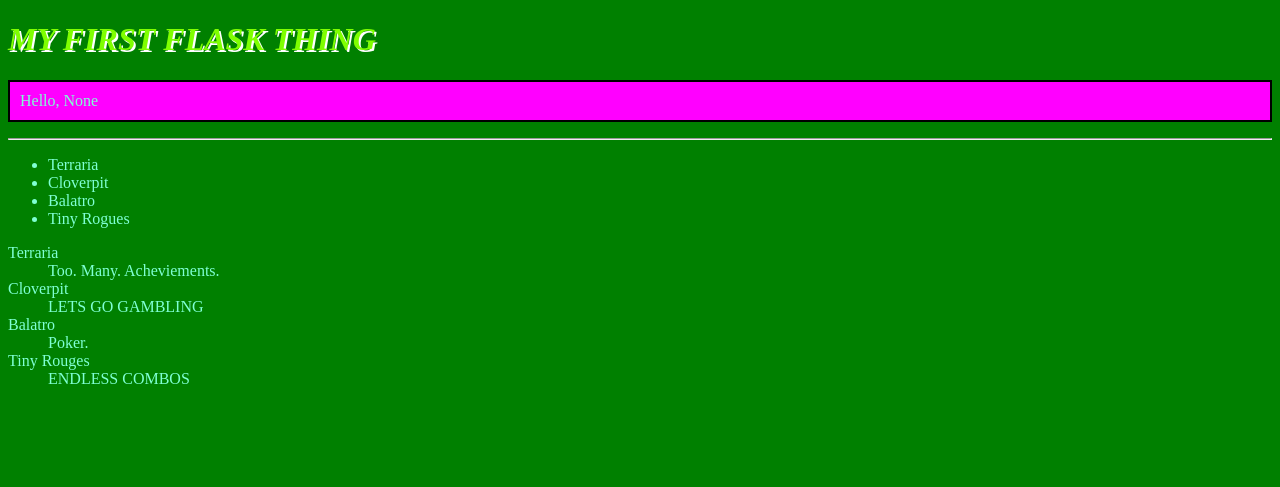
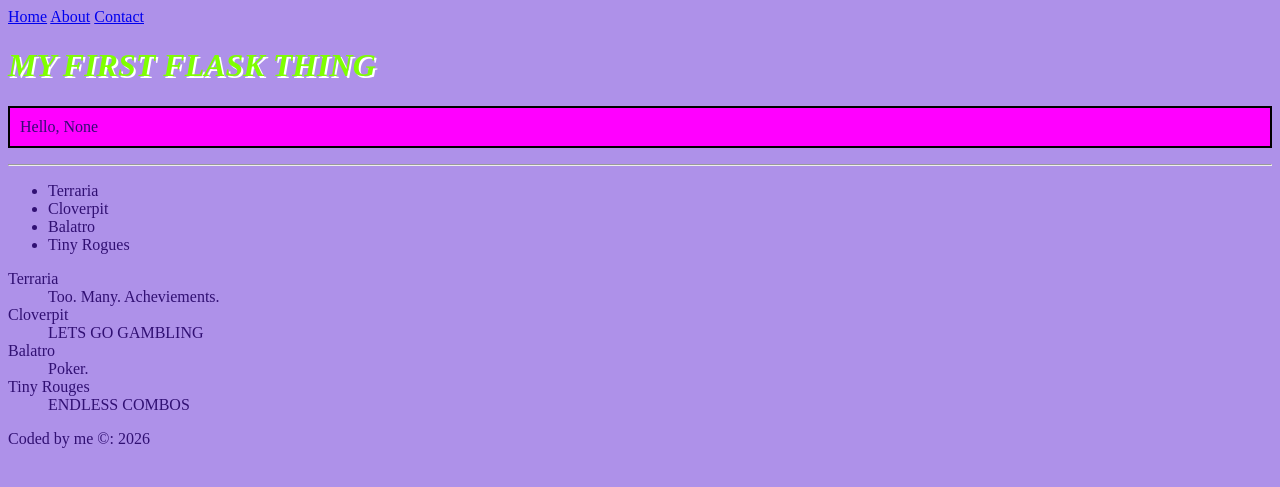
Before and after one commit to BryceJ2026/CS3-Unit3-notes, a Flask app: page / in a window 1280 px wide. Shown: the top 487 px of the page. Run offline with Flask 3, Linux system fonts and the light colour scheme.

Commit message:
did more style stuff

```diff
--- a/static/style.css
+++ b/static/style.css
@@ -1,6 +1,16 @@
+/* CSS Variables! For color palettes & consistency */
+:root {
+    --accent: #5826ba;
+    --accent-lt: #a888e8eb;
+    --accent-dk: #2c0b6ef7;
+
+}
+
+
+
 body {
-    background: green;
-    color:aquamarine;
+    background: var(--accent-lt);
+    color:var(--accent-dk);
 }
 
 h1 {
@@ -16,3 +26,14 @@ p {
     padding:10px;
     border: 2px solid black;
 }
+
+
+ul, dl {
+    border-color: val(--accent);
+}
+
+
+footer {
+    background: val(--accent-dk);
+
+}
--- a/templates/index.html
+++ b/templates/index.html
@@ -7,6 +7,14 @@
 </head>
 
 <body>
+    <div class="navbar">
+    <a href="{{ url_for('index') }}" class="navbar-brand">Home</a>
+    <a href="#" class="navbar-items">About</a>
+    <a href="#" class="navbar-items">Contact</a>
+    </div>
+
+<div class="page-content">
+
 
     <h1> MY FIRST FLASK THING</h1>
  {% if name %}
@@ -34,7 +42,10 @@
         <dd> {{ val }}</dd>
     {% endfor %}
 </dl>
-
+</div>
+<footer>
+    <span>Coded by me &copy: 2026</span>
+</footer>
 </body>
 
 </html>
```
Also changed, not shown: templates/about.html (added), templates/contact.html (added).
